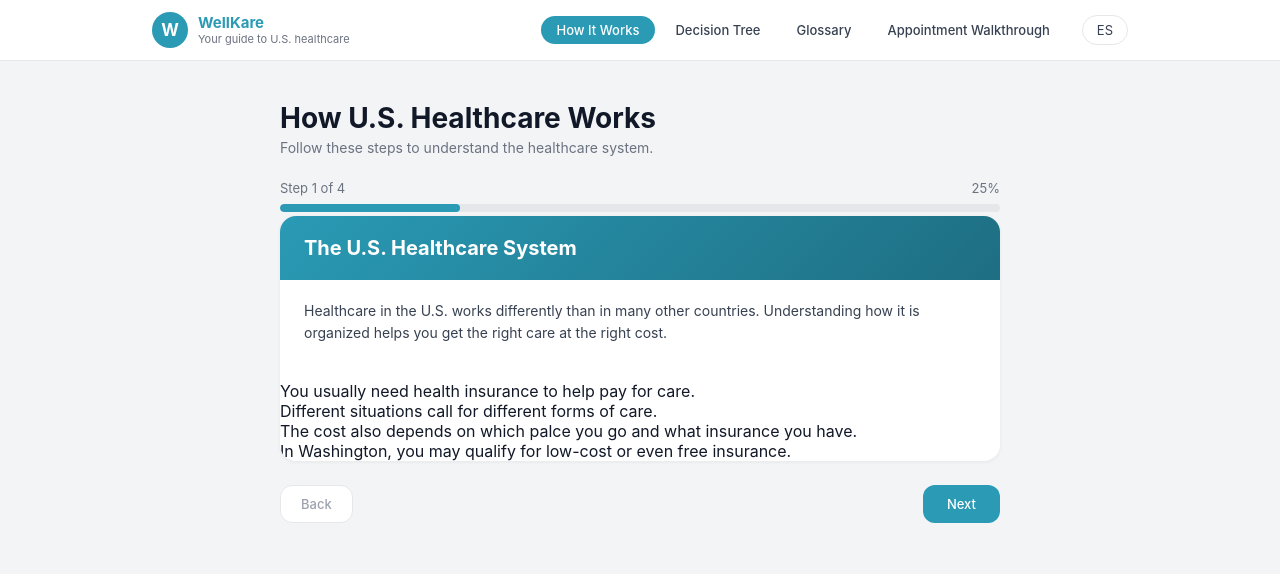
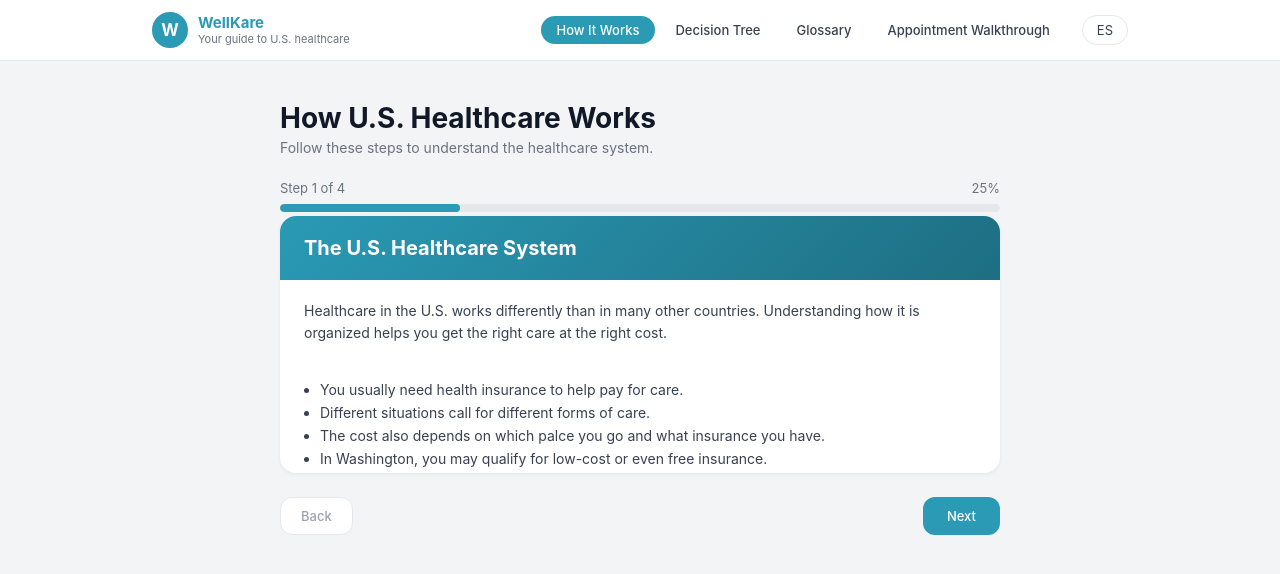
Before and after one commit to klee1569/INFO-Capstone, a Next.js app: page /how-it-works in a window 1280 px wide. Shown: the top 574 px of the page. Built offline with nearby package versions, Linux system fonts and the light colour scheme.

Commit message:
Added bullet point styling

```diff
--- a/styles/globals.css
+++ b/styles/globals.css
@@ -342,6 +342,17 @@ button {
   margin-bottom: 16px;
 }
 
+.step-bullet {
+  font-size: 14px;
+  color: var(--gray-700);
+  margin-bottom: 6px;
+}
+
+.step-bullets {
+  list-style-type: disc;
+  padding-left: 40px;
+}
+
 .step-nav {
   display: flex;
   justify-content: space-between;
```
